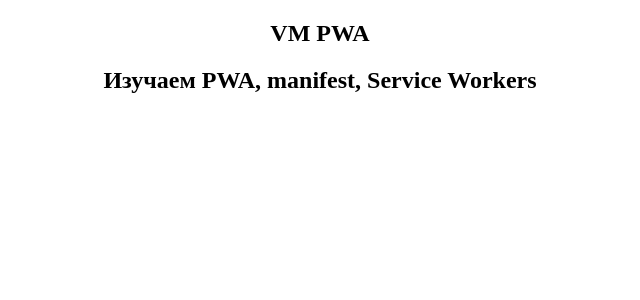
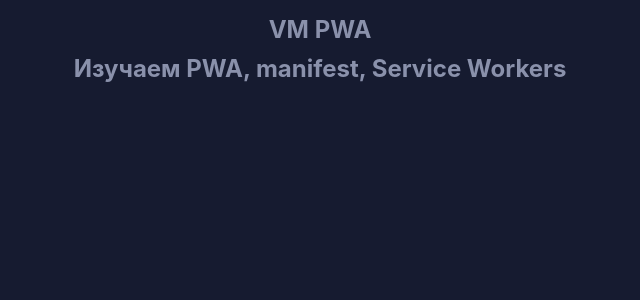
Before and after one commit to alexandr74736/Project-Weather, an Angular app: page / in a window 1280 px wide. Shown: the top 300 px of the page, without its empty margins (320-960 px from the left). Built offline with nearby package versions, Linux system fonts and the light colour scheme.

Commit message:
basic styles added

```diff
--- a/src/styles.css
+++ b/src/styles.css
@@ -1 +1,10 @@
 /* You can add global styles to this file, and also import other style files */
+body {
+    background-color: #161B30;
+    font-family: 'SF Pro Display';
+    font-style: normal;
+    font-weight: 400;
+    font-size: 16px;
+    line-height: 19px;
+    color: #8A91AB;
+}
```
